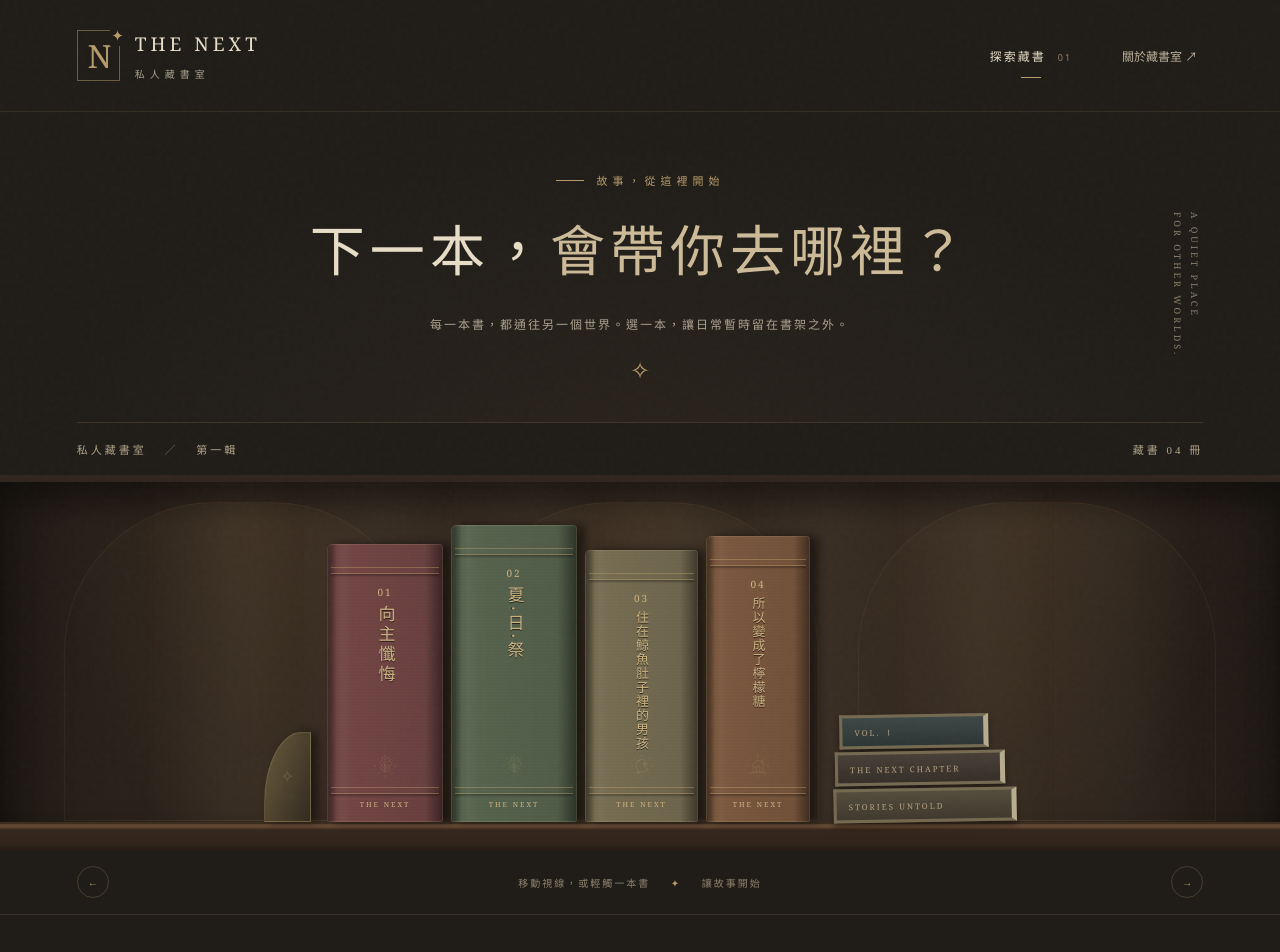
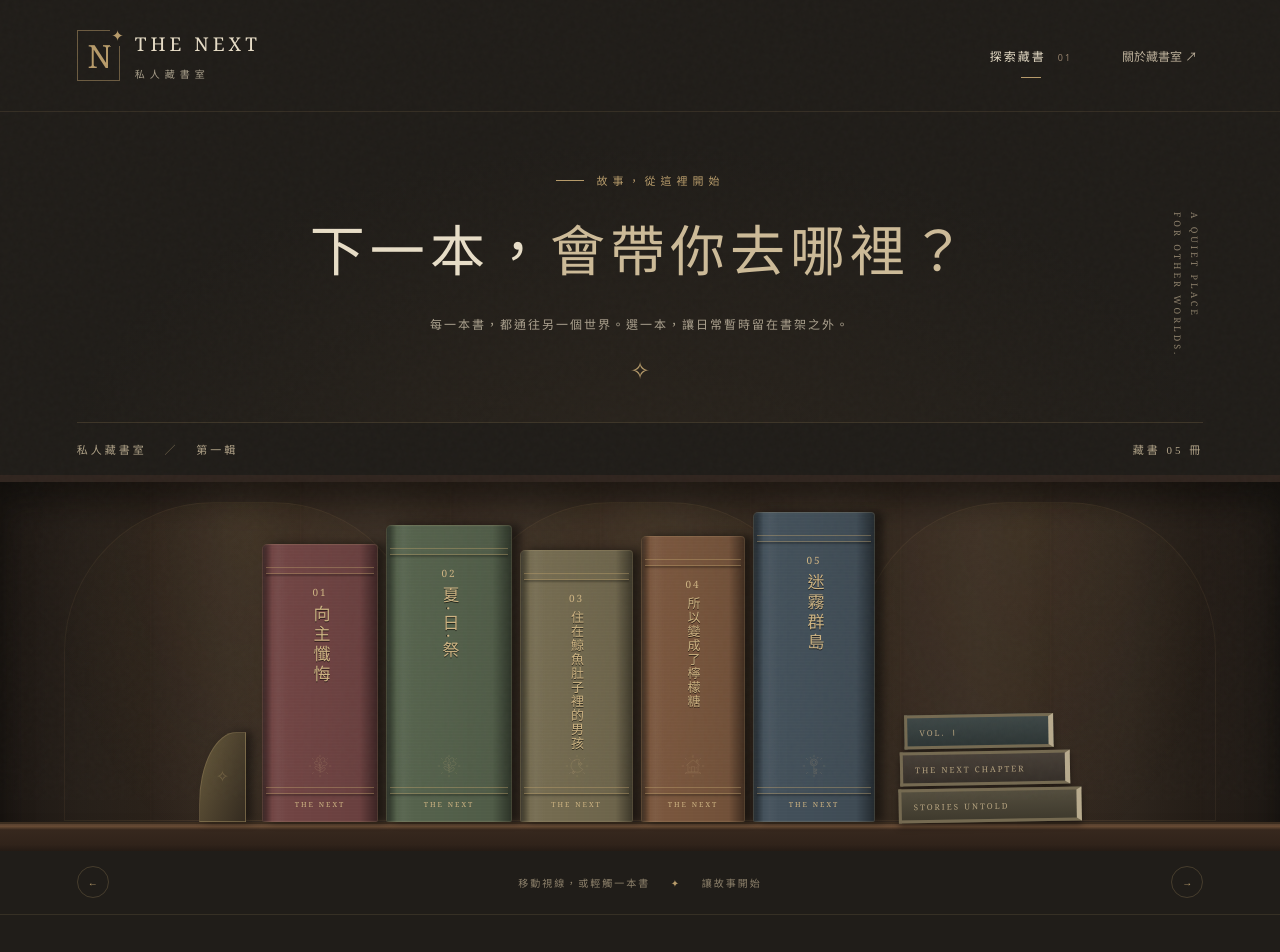
Before and after one commit to chiayi2004/the-next, a React (Vite) app: page / in a window 1280 px wide. Shown: the top 952 px of the page. Built offline with nearby package versions, Linux system fonts and the light colour scheme.

Commit message:
整合迷霧群島：src/data

```diff
--- a/src/data/books.ts
+++ b/src/data/books.ts
@@ -3,7 +3,8 @@ import { confession } from './books/confession/index.ts';
 import { summerFestival } from './books/summer-festival/index.ts';
 import { whaleBoy } from './books/whale-boy/index.ts';
 import { lemonCandy } from './books/lemon-candy/index.ts';
+import { mistIslands } from './books/mist-islands/index.ts';
 
 // Only author-provided works belong in the published collection.
-const collection: Book[] = [confession, summerFestival, whaleBoy, lemonCandy];
+const collection: Book[] = [confession, summerFestival, whaleBoy, lemonCandy, mistIslands];
 export const books = collection.filter(book=>!book.demo).sort((a,b)=>a.shelfOrder-b.shelfOrder);
--- a/src/data/tags.ts
+++ b/src/data/tags.ts
@@ -1,4 +1,5 @@
 export const tags: Record<string, { color: string; motif: 'moon' | 'flower' | 'house' | 'key'; label: string }> = {
+  怪談: { color: '#43505a', motif: 'key', label: '迷霧與不尋常的生存規則' },
   奇幻: { color: '#344b40', motif: 'moon', label: '星月與未知之境' },
   悲劇: { color: '#704443', motif: 'flower', label: '花落之後的餘韻' },
   童話: { color: '#746b50', motif: 'moon', label: '月光裡的想像' },
```
